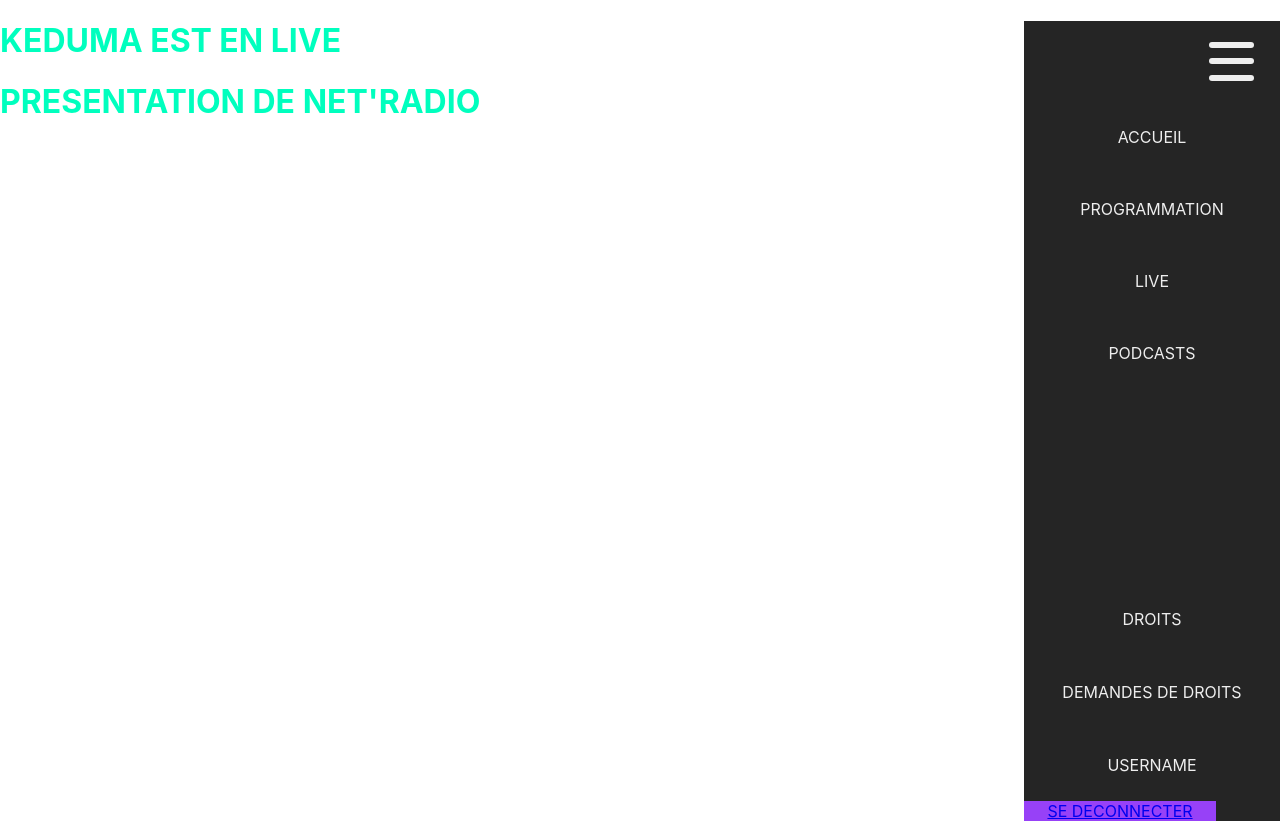
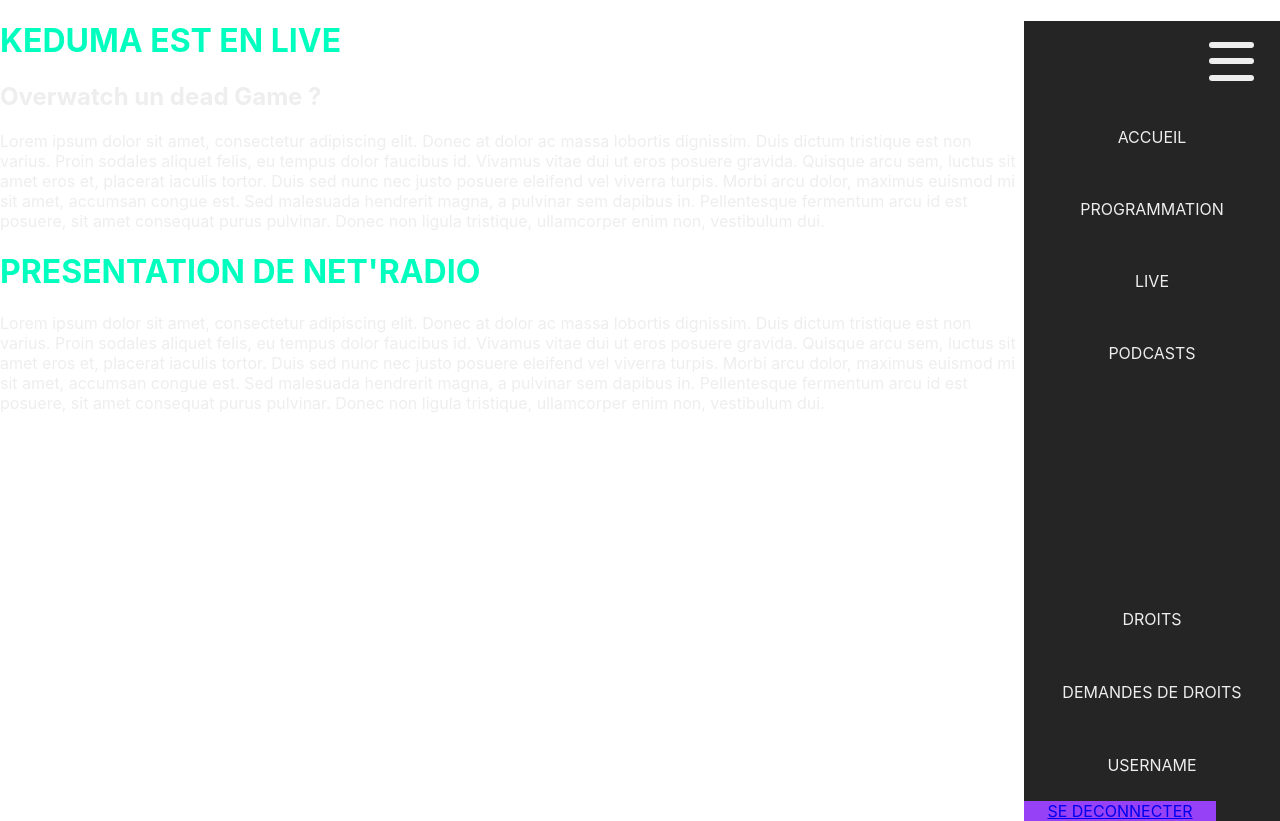
Before and after one commit to GaetanCom/netRadio-CIASIE, a React (Create React App) app in the folder frontend/: page / in a window 1280 px wide. Built offline with nearby package versions, Linux system fonts and the light colour scheme.

Commit message:
Mise en forme de l'index

```diff
--- a/frontend/src/components/items/Subtext.js
+++ b/frontend/src/components/items/Subtext.js
@@ -3,7 +3,7 @@
 
 const Subtext = props => {
     return (
-        <h2 className="subtext">{props.text}</h2>
+        <p className="subtext">{props.text}</p>
     )
 }
 
--- a/frontend/src/container/Index.js
+++ b/frontend/src/container/Index.js
@@ -1,8 +1,8 @@
 import React, { Component } from 'react';
 
 import Title from '../components/items/Title';
-import Subtitle from '';
-import Subtext from '';
+import Subtitle from '../components/items/Subtitle';
+import Subtext from '../components/items/Subtext';
 
 class Index extends Component {
 
@@ -13,14 +13,14 @@
             <div>
                 <div>
                     <Title text="KEDUMA EST EN LIVE" />
-                    {/* <Subtitle text="" /> */}
+                    <Subtitle text="Overwatch un dead Game ?" />
                     {/* <Player /> */}
-                    {/* <Subtext text="" /> */}
+                    <Subtext text="Lorem ipsum dolor sit amet, consectetur adipiscing elit. Donec at dolor ac massa lobortis dignissim. Duis dictum tristique est non varius. Proin sodales aliquet felis, eu tempus dolor faucibus id. Vivamus vitae dui ut eros posuere gravida. Quisque arcu sem, luctus sit amet eros et, placerat iaculis tortor. Duis sed nunc nec justo posuere eleifend vel viverra turpis. Morbi arcu dolor, maximus euismod mi sit amet, accumsan congue est. Sed malesuada hendrerit magna, a pulvinar sem dapibus in. Pellentesque fermentum arcu id est posuere, sit amet consequat purus pulvinar. Donec non ligula tristique, ullamcorper enim non, vestibulum dui." />
                 </div>
 
                 <div>
                     <Title text="PRESENTATION DE NET'RADIO" />
-                    {/* <Subtext text="" /> */}
+                    <Subtext text="Lorem ipsum dolor sit amet, consectetur adipiscing elit. Donec at dolor ac massa lobortis dignissim. Duis dictum tristique est non varius. Proin sodales aliquet felis, eu tempus dolor faucibus id. Vivamus vitae dui ut eros posuere gravida. Quisque arcu sem, luctus sit amet eros et, placerat iaculis tortor. Duis sed nunc nec justo posuere eleifend vel viverra turpis. Morbi arcu dolor, maximus euismod mi sit amet, accumsan congue est. Sed malesuada hendrerit magna, a pulvinar sem dapibus in. Pellentesque fermentum arcu id est posuere, sit amet consequat purus pulvinar. Donec non ligula tristique, ullamcorper enim non, vestibulum dui." />
                 </div>
             </div>
 
```
Also changed, not shown: 1 other file (tests, documents, lock files or other folders).
